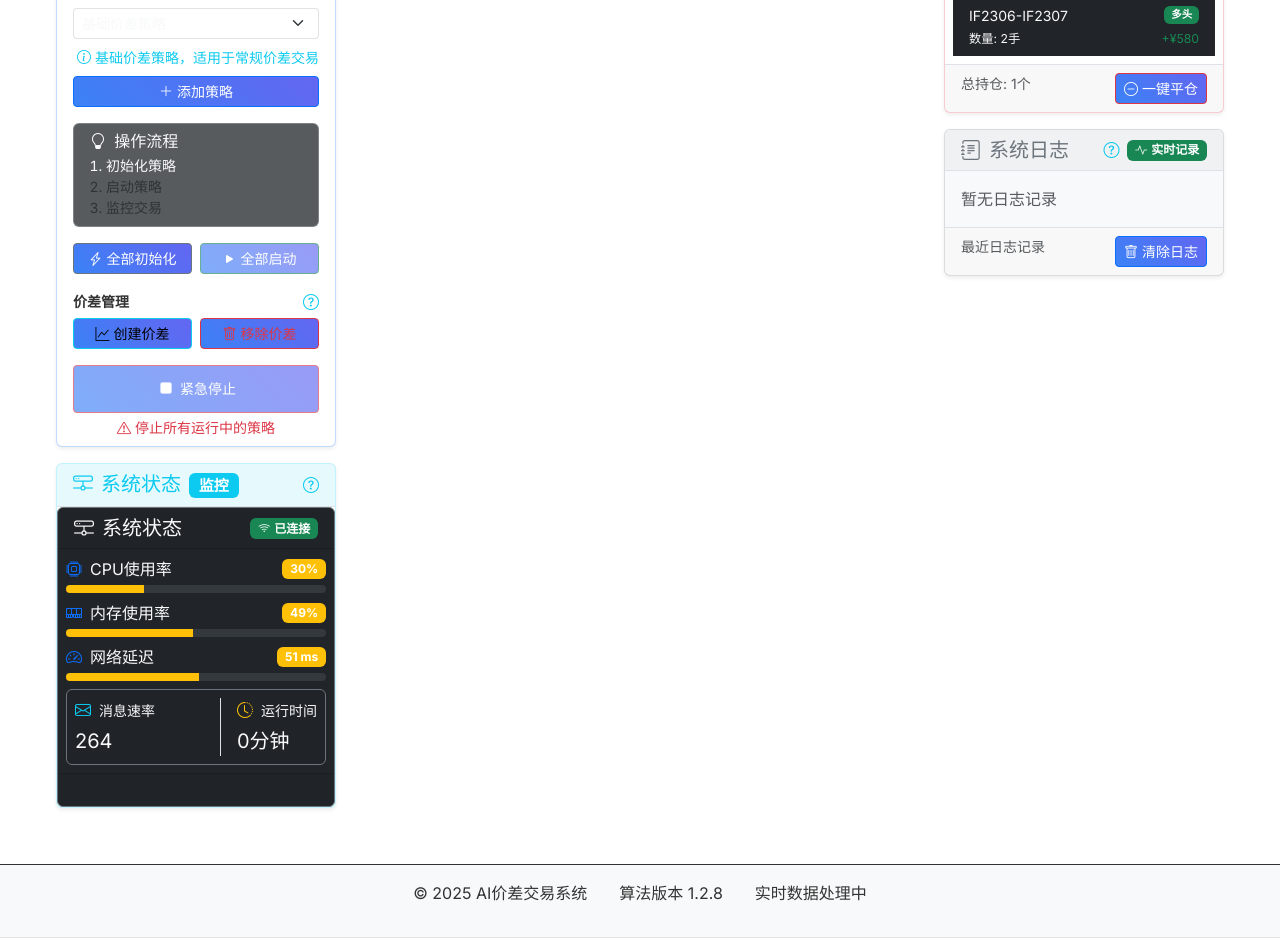
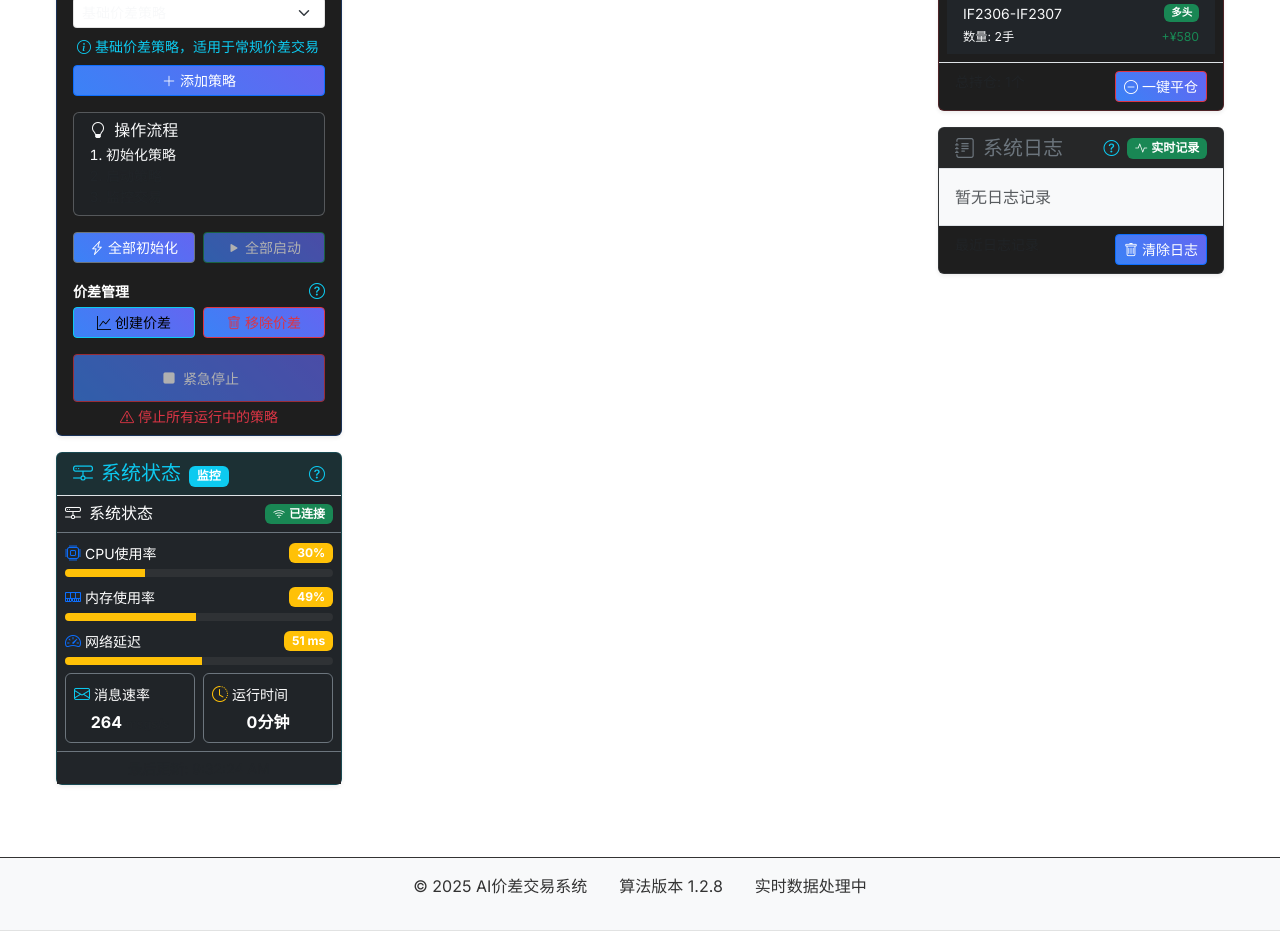
Before and after one commit to Svanik-yan/price-spread-trading, a Next.js app: page / in a window 1280 px wide. Shown: the part 1380-2318 px from the top of the page. Built offline with nearby package versions, Linux system fonts and the light colour scheme.

Commit message:
修复系统状态组件布局问题，优化小屏幕显示

```diff
--- a/src/app/globals.css
+++ b/src/app/globals.css
@@ -317,3 +317,85 @@ button:active {
 .btn-gradient-danger {
   background: linear-gradient(45deg, #ef4444, #dc2626);
 }
+
+/* 确保系统状态组件样式 */
+.system-status-container {
+  display: flex;
+  flex-direction: column;
+  height: 100%;
+  overflow: hidden;
+  color: #fff;
+  background-color: #1e1e1e;
+}
+
+.system-status-body {
+  flex: 1;
+  overflow-y: auto;
+}
+
+.system-status-footer {
+  margin-top: auto;
+}
+
+/* 修复进度条样式 */
+.progress {
+  background-color: rgba(80, 80, 80, 0.3) !important;
+  height: 8px;
+}
+
+/* 修复边距和间距问题 */
+.mb-3 {
+  margin-bottom: 1rem !important;
+}
+
+.mb-2 {
+  margin-bottom: 0.5rem !important;
+}
+
+.mt-2 {
+  margin-top: 0.5rem !important;
+}
+
+/* 修复其他潜在问题 */
+.row {
+  --bs-gutter-x: 0.5rem;
+  --bs-gutter-y: 0;
+}
+
+.col-6 {
+  padding-right: calc(var(--bs-gutter-x) * 0.5);
+  padding-left: calc(var(--bs-gutter-x) * 0.5);
+}
+
+.fs-8 {
+  font-size: 0.75rem !important;
+}
+
+/* 确保卡片样式正确 */
+.card {
+  background-color: #1e1e1e;
+  color: #fff;
+}
+
+.card-body {
+  flex: 1 1 auto;
+}
+
+/* 滚动条优化 */
+::-webkit-scrollbar {
+  width: 6px;
+  height: 6px;
+}
+
+::-webkit-scrollbar-track {
+  background: rgba(80, 80, 80, 0.1);
+}
+
+::-webkit-scrollbar-thumb {
+  background: rgba(80, 80, 80, 0.5);
+  border-radius: 3px;
+}
+
+::-webkit-scrollbar-thumb:hover {
+  background: rgba(100, 100, 100, 0.8);
+}
--- a/src/app/layout.tsx
+++ b/src/app/layout.tsx
@@ -5,8 +5,8 @@ import Script from 'next/script';
 const inter = Inter({ subsets: ["latin"] });
 
 export const metadata = {
-  title: "AI价差交易系统 | 智能量化交易平台",
-  description: "基于人工智能的下一代价差交易系统，支持自动化策略执行和实时数据分析",
+  title: "价差交易系统",
+  description: "高性能价差交易平台",
 };
 
 export default function RootLayout({
@@ -17,7 +17,8 @@ export default function RootLayout({
   return (
     <html lang="zh-CN">
       <head>
-        <link rel="stylesheet" href="https://cdn.jsdelivr.net/npm/bootstrap-icons@1.11.3/font/bootstrap-icons.min.css" />
+        <link rel="stylesheet" href="https://cdn.jsdelivr.net/npm/bootstrap-icons@1.11.1/font/bootstrap-icons.min.css" />
+        <meta name="viewport" content="width=device-width, initial-scale=1.0, maximum-scale=1.0, user-scalable=no" />
       </head>
       <body className={inter.className}>
         <div className="fixed -top-40 -right-40 w-96 h-96 bg-purple-600 rounded-full opacity-20 blur-3xl"></div>
@@ -56,7 +57,10 @@ export default function RootLayout({
         </footer>
 
         {/* Bootstrap JS */}
-        <Script src="https://cdn.jsdelivr.net/npm/bootstrap@5.3.2/dist/js/bootstrap.bundle.min.js" strategy="lazyOnload" />
+        <Script
+          src="https://cdn.jsdelivr.net/npm/bootstrap@5.2.3/dist/js/bootstrap.bundle.min.js"
+          strategy="lazyOnload"
+        />
       </body>
     </html>
   );
--- a/src/app/page.tsx
+++ b/src/app/page.tsx
@@ -126,7 +126,7 @@ export default function Home() {
           </div>
 
           {/* 系统状态面板 */}
-          <div id="system-status-section" className="card shadow-sm border-info border-opacity-25">
+          <div id="system-status-section" className="card shadow-sm border-info border-opacity-25 mb-3">
             <div className="card-header bg-info bg-opacity-10 py-2 border-bottom d-flex justify-content-between align-items-center">
               <h5 className="card-title mb-0 text-info">
                 <i className="bi bi-hdd-network me-2"></i>
@@ -135,7 +135,7 @@ export default function Home() {
               </h5>
               <HelpIcon title="系统状态" content="实时监控系统运行状态、资源使用和性能指标" />
             </div>
-            <div className="card-body p-0">
+            <div className="card-body p-0 overflow-hidden" style={{ minHeight: "280px" }}>
               <SystemStatus />
             </div>
           </div>
--- a/src/components/system-status/index.tsx
+++ b/src/components/system-status/index.tsx
@@ -62,25 +62,27 @@ export function SystemStatus() {
   };
 
   return (
-    <div className="card bg-dark text-light border-secondary h-100">
-      <div className="card-header d-flex justify-content-between align-items-center">
-        <h5 className="mb-0">
+    <div className="system-status-container h-100">
+      {/* 标题和连接状态 */}
+      <div className="system-status-header d-flex justify-content-between align-items-center bg-dark border-bottom border-secondary p-2">
+        <h5 className="mb-0 fs-6">
           <i className="bi bi-hdd-network me-2"></i>
           系统状态
         </h5>
-        <span className={`badge ${isConnected ? 'bg-success' : 'bg-danger'}`}>
+        <span className={`badge ${isConnected ? 'bg-success' : 'bg-danger'} d-flex align-items-center px-2 py-1`}>
           <i className={`bi ${isConnected ? 'bi-wifi' : 'bi-wifi-off'} me-1`}></i>
           {isConnected ? '已连接' : '未连接'}
         </span>
       </div>
-      <div className="card-body p-2">
-        <div className="row g-2">
+
+      {/* 系统指标 */}
+      <div className="system-status-body p-2 bg-dark">
         {/* CPU使用率 */}
-          <div className="col-12">
+        <div className="metric-item mb-2">
           <div className="d-flex justify-content-between align-items-center mb-1">
             <div className="d-flex align-items-center">
-                <i className="bi bi-cpu text-primary me-2"></i>
-                <span>CPU使用率</span>
+              <i className="bi bi-cpu text-primary me-1"></i>
+              <span className="small">CPU使用率</span>
             </div>
             <span className={`badge bg-${getStatusColor(metrics.cpuUsage, 'cpu')}`}>{metrics.cpuUsage}%</span>
           </div>
@@ -88,16 +90,20 @@ export function SystemStatus() {
             <div
               className={`progress-bar bg-${getStatusColor(metrics.cpuUsage, 'cpu')}`}
               style={{ width: `${metrics.cpuUsage}%` }}
+              role="progressbar"
+              aria-valuenow={metrics.cpuUsage}
+              aria-valuemin={0}
+              aria-valuemax={100}
             ></div>
           </div>
         </div>
 
         {/* 内存使用率 */}
-          <div className="col-12">
+        <div className="metric-item mb-2">
           <div className="d-flex justify-content-between align-items-center mb-1">
             <div className="d-flex align-items-center">
-                <i className="bi bi-memory text-primary me-2"></i>
-                <span>内存使用率</span>
+              <i className="bi bi-memory text-primary me-1"></i>
+              <span className="small">内存使用率</span>
             </div>
             <span className={`badge bg-${getStatusColor(metrics.memoryUsage, 'memory')}`}>{metrics.memoryUsage}%</span>
           </div>
@@ -105,16 +111,20 @@ export function SystemStatus() {
             <div
               className={`progress-bar bg-${getStatusColor(metrics.memoryUsage, 'memory')}`}
               style={{ width: `${metrics.memoryUsage}%` }}
+              role="progressbar"
+              aria-valuenow={metrics.memoryUsage}
+              aria-valuemin={0}
+              aria-valuemax={100}
             ></div>
           </div>
         </div>
 
         {/* 网络延迟 */}
-          <div className="col-12">
+        <div className="metric-item mb-2">
           <div className="d-flex justify-content-between align-items-center mb-1">
             <div className="d-flex align-items-center">
-                <i className="bi bi-speedometer2 text-primary me-2"></i>
-                <span>网络延迟</span>
+              <i className="bi bi-speedometer2 text-primary me-1"></i>
+              <span className="small">网络延迟</span>
             </div>
             <span className={`badge bg-${getStatusColor(metrics.networkLatency, 'latency')}`}>{metrics.networkLatency} ms</span>
           </div>
@@ -122,32 +132,43 @@ export function SystemStatus() {
             <div
               className={`progress-bar bg-${getStatusColor(metrics.networkLatency, 'latency')}`}
               style={{ width: `${Math.min(100, metrics.networkLatency)}%` }}
+              role="progressbar"
+              aria-valuenow={Math.min(100, metrics.networkLatency)}
+              aria-valuemin={0}
+              aria-valuemax={100}
             ></div>
           </div>
         </div>
 
         {/* 消息处理速率和运行时间 */}
-          <div className="col-12 mt-2">
-            <div className="d-flex justify-content-between bg-dark bg-opacity-75 p-2 rounded border border-secondary">
-              <div>
+        <div className="metrics-summary row g-2 mt-2">
+          <div className="col-6">
+            <div className="bg-dark bg-opacity-75 border border-secondary rounded p-2 h-100">
               <div className="d-flex align-items-center">
-                  <i className="bi bi-envelope text-info me-2"></i>
+                <i className="bi bi-envelope text-info me-1"></i>
                 <small>消息速率</small>
               </div>
-                <div className="fs-5 mt-1">{metrics.messageRate} <small className="text-muted">msgs/s</small></div>
+              <div className="fs-6 fw-bold mt-1 text-center">
+                {metrics.messageRate} <small className="text-muted fs-8">msgs/s</small>
               </div>
-              <div className="border-start ps-3">
+            </div>
+          </div>
+          <div className="col-6">
+            <div className="bg-dark bg-opacity-75 border border-secondary rounded p-2 h-100">
               <div className="d-flex align-items-center">
-                  <i className="bi bi-clock-history text-warning me-2"></i>
+                <i className="bi bi-clock-history text-warning me-1"></i>
                 <small>运行时间</small>
               </div>
-                <div className="fs-5 mt-1">{formatUptime(metrics.uptime)}</div>
+              <div className="fs-6 fw-bold mt-1 text-center">
+                {formatUptime(metrics.uptime)}
               </div>
             </div>
           </div>
         </div>
       </div>
-      <div className="card-footer text-center py-1">
+
+      {/* 底部状态栏 */}
+      <div className="system-status-footer bg-dark border-top border-secondary p-1 text-center">
         <small className="text-muted">最后更新: {new Date().toLocaleTimeString()}</small>
       </div>
     </div>
```
Lines whose indentation alone changed are shown as unchanged.
